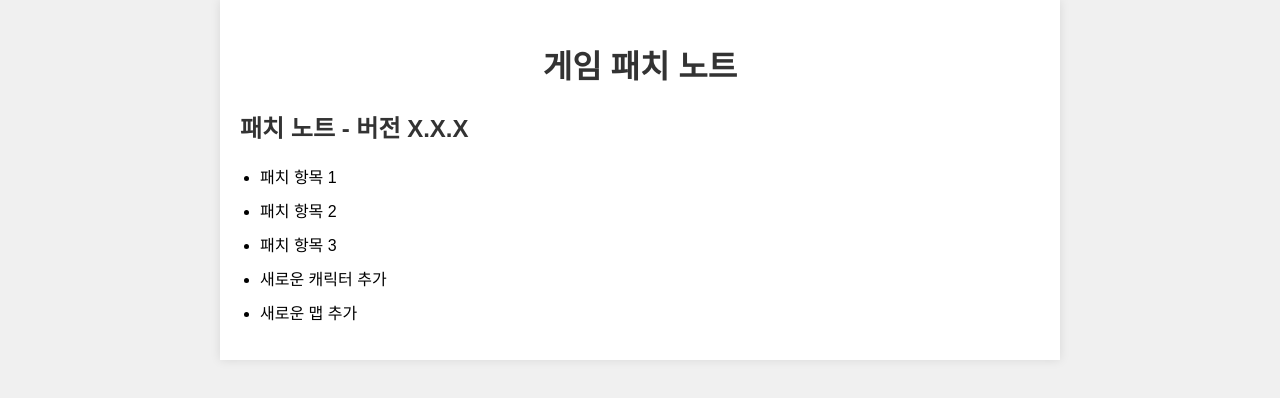
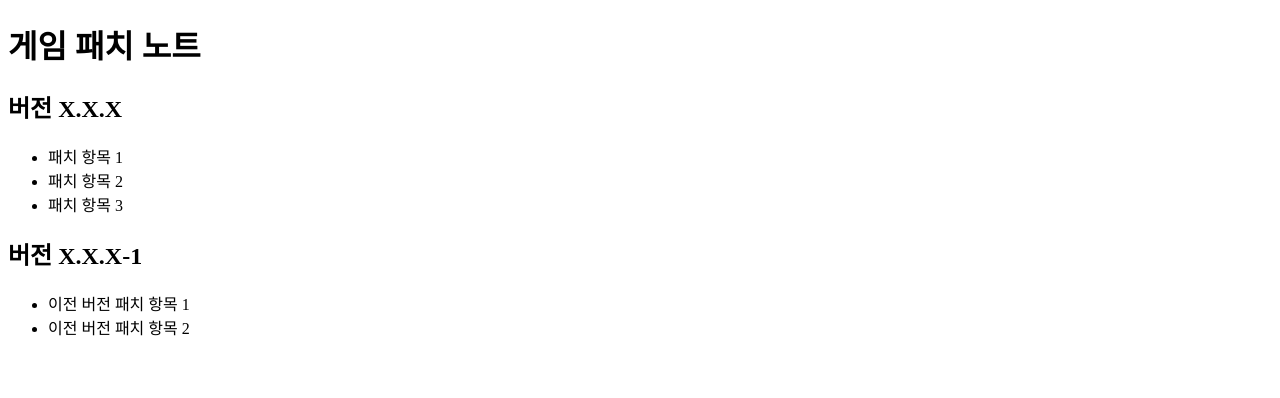
Before and after one commit to LockFix/L-bot, a plain HTML site: page index.html in a window 1280 px wide. Drawn offline with Linux system fonts and the light colour scheme.

Commit message:
Update index.html

```diff
--- a/index.html
+++ b/index.html
@@ -4,79 +4,26 @@
     <meta charset="UTF-8">
     <meta name="viewport" content="width=device-width, initial-scale=1.0">
     <title>게임 패치 노트</title>
-    <style>
-        /* CSS 스타일 직접 포함 */
-        body {
-            font-family: Arial, sans-serif;
-            margin: 0;
-            padding: 0;
-            background-color: #f0f0f0;
-        }
-
-        .container {
-            max-width: 800px;
-            margin: 0 auto;
-            padding: 20px;
-            background-color: #fff;
-            box-shadow: 0 0 10px rgba(0, 0, 0, 0.1);
-        }
-
-        header {
-            text-align: center;
-        }
-
-        h1 {
-            color: #333;
-        }
-
-        .patch-notes {
-            margin-top: 20px;
-        }
-
-        h2 {
-            color: #333;
-            font-size: 24px;
-        }
-
-        ul {
-            list-style-type: disc;
-            padding-left: 20px;
-        }
-
-        li {
-            margin-bottom: 10px;
-        }
-    </style>
 </head>
 <body>
-    <div class="container">
-        <header>
     <h1>게임 패치 노트</h1>
-        </header>
-        <main>
-            <section class="patch-notes">
-                <h2>패치 노트 - 버전 X.X.X</h2>
+
+    <h2>버전 X.X.X</h2>
     <ul>
         <li>패치 항목 1</li>
         <li>패치 항목 2</li>
         <li>패치 항목 3</li>
         <!-- 필요한 만큼 항목 추가 -->
     </ul>
-            </section>
-        </main>
-    </div>
-    <script>
-        // JavaScript 코드 직접 포함
-        function addPatchItem(itemText) {
-            const patchList = document.querySelector('.patch-notes ul');
-            const newItem = document.createElement('li');
-            newItem.textContent = itemText;
-            patchList.appendChild(newItem);
-        }
 
-        // 초기 패치 노트 항목 추가 (예시)
-        addPatchItem('새로운 캐릭터 추가');
-        addPatchItem('새로운 맵 추가');
-    </script>
+    <h2>버전 X.X.X-1</h2>
+    <ul>
+        <li>이전 버전 패치 항목 1</li>
+        <li>이전 버전 패치 항목 2</li>
+        <!-- 필요한 만큼 항목 추가 -->
+    </ul>
+
+    <!-- 필요한 버전 및 항목 추가 가능 -->
+
 </body>
 </html>
```
Lines whose indentation alone changed are shown as unchanged.
